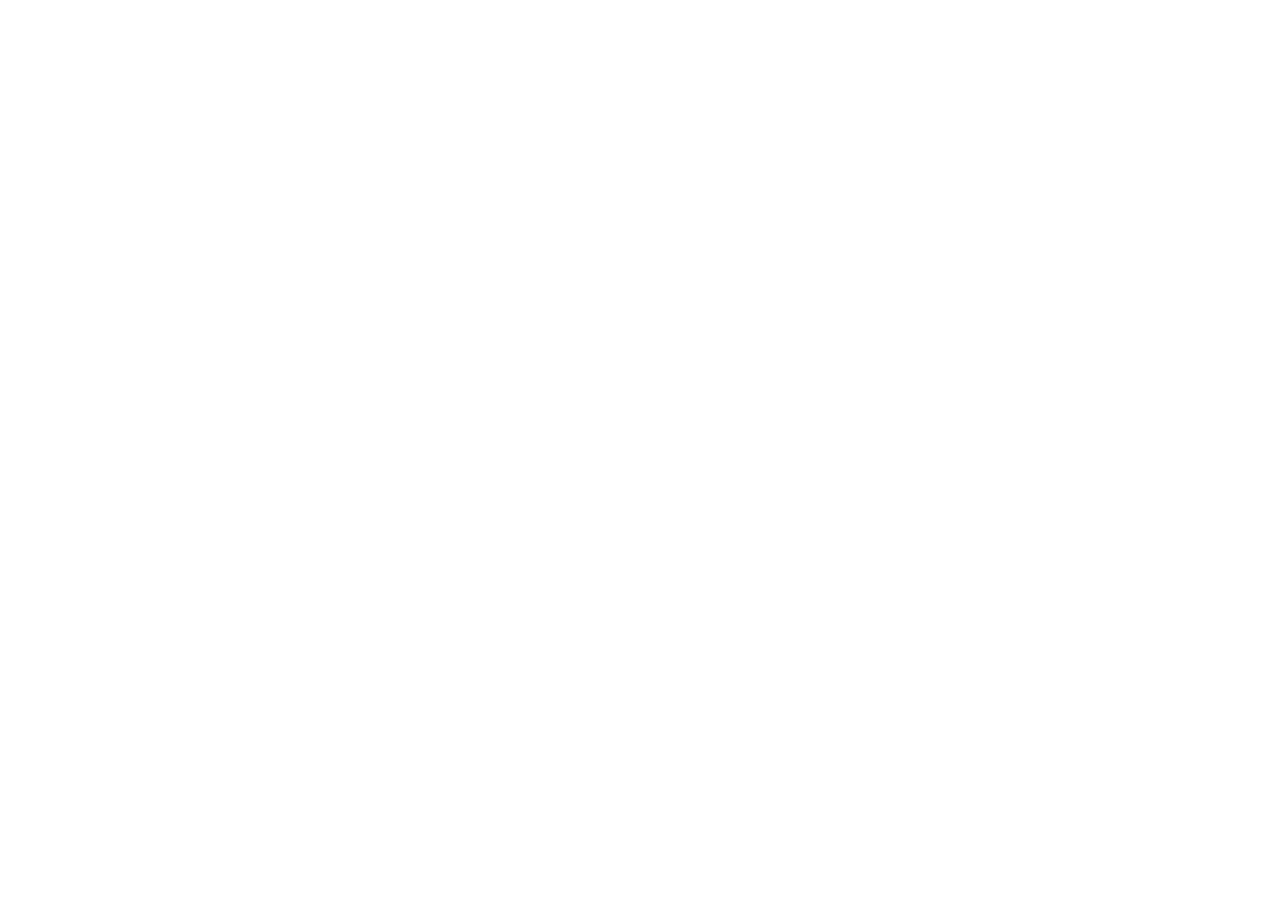
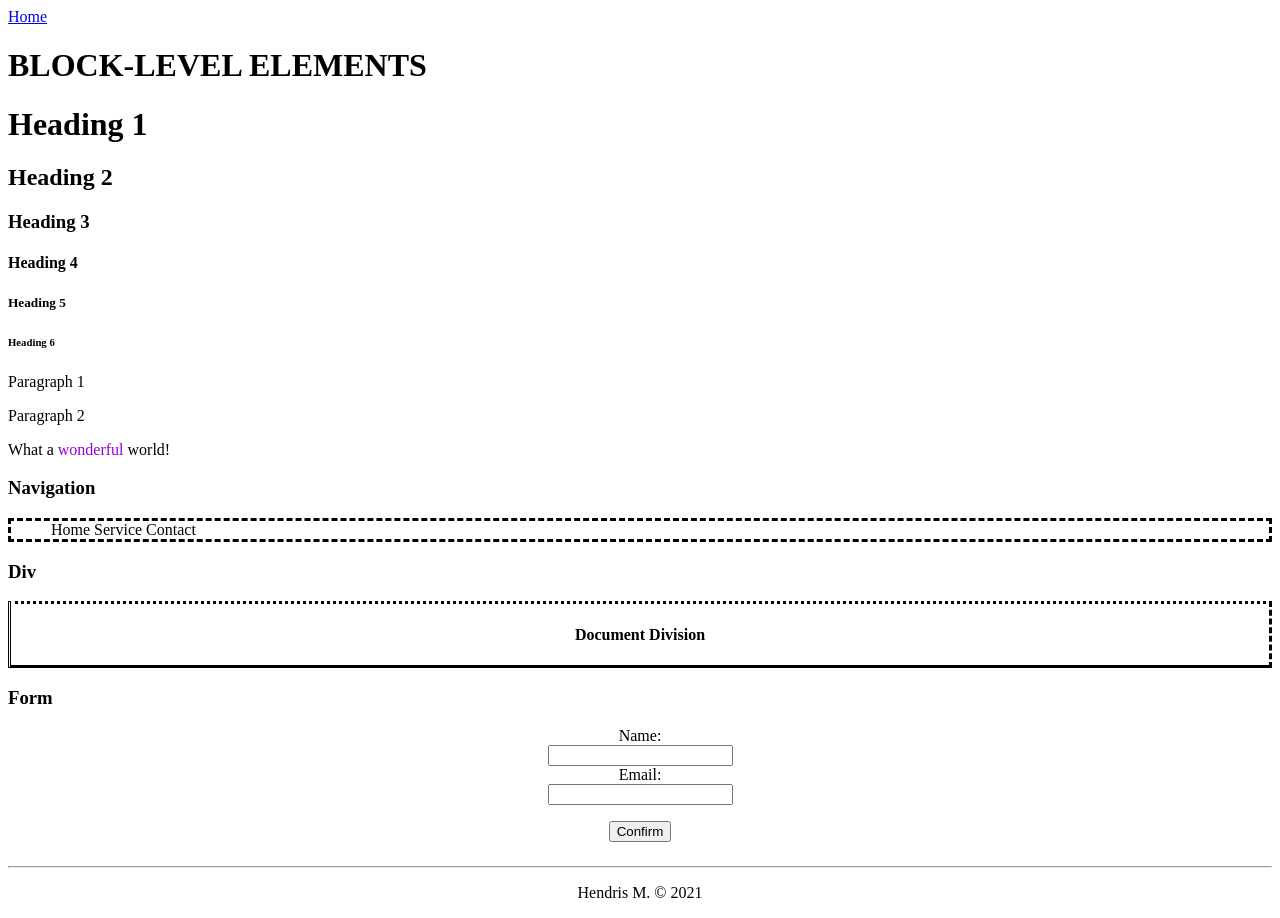
Before and after one commit to hendrismaar/boxmodel, a plain HTML site: page block.html in a window 1280 px wide. Before the commit the page ends 800 px from the top, so only its background shows below. Drawn offline with Linux system fonts and the light colour scheme.

Commit message:
Add Block-Level

```diff
--- a/block.html
+++ b/block.html
@@ -0,0 +1,59 @@
+<!DOCTYPE html>
+<html lang="en">
+<head>
+    <meta charset="UTF-8">
+    <meta name="viewport" content="width=device-width, initial-scale=1.0">
+    <title>Block-Level Elements</title>
+</head>
+<body>
+    <a href="index.html">Home</a>
+
+    <h1 style="text-transform: uppercase;">Block-Level Elements</h1>
+
+    <h1>Heading 1</h1>
+
+    <h2>Heading 2</h2>
+
+    <h3>Heading 3</h3>
+
+    <h4>Heading 4</h4>
+
+    <h5>Heading 5</h5>
+
+    <h6>Heading 6</h6>
+
+    <p>Paragraph 1</p>
+
+    <p>Paragraph 2</p>
+
+    <p>What a <span style="color: darkviolet;">wonderful</span> world!</p>
+
+    <h3>Navigation</h3>
+    <nav>
+        <ul style="border-style:dashed;">
+            <li style="display: inline-block;">Home</li>
+            <li style="display: inline-block;">Service</li>
+            <li style="display: inline-block;">Contact</li>
+        </ul>
+    </nav>
+
+    <h3>Div</h3>
+    <div style="border-style: dotted dashed solid double; text-align: center;">
+        <h4>Document Division</h4>
+    </div>
+
+    <h3>Form</h3>
+    <form action="" style="text-align: center;">
+        <label for="name">Name:</label>
+        <input type="text" id="name" style="display: block; margin: 0 auto;">
+        <label for="email">Email:</label>
+        <input type="email" id="email" style="display: block; margin: 0 auto;">
+        <button style="margin: 1rem;">Confirm</button>
+    </form>
+
+    <hr>
+    <footer style="text-align: center;">
+        <p>Hendris M. &#169; 2021</p>
+    </footer>
+</body>
+</html>
```
Also changed, not shown: box-model.html (+11 -0 lines), index.html (+1 -1 lines), inline.html (+14 -0 lines), img/rammstein.jpg (added).
